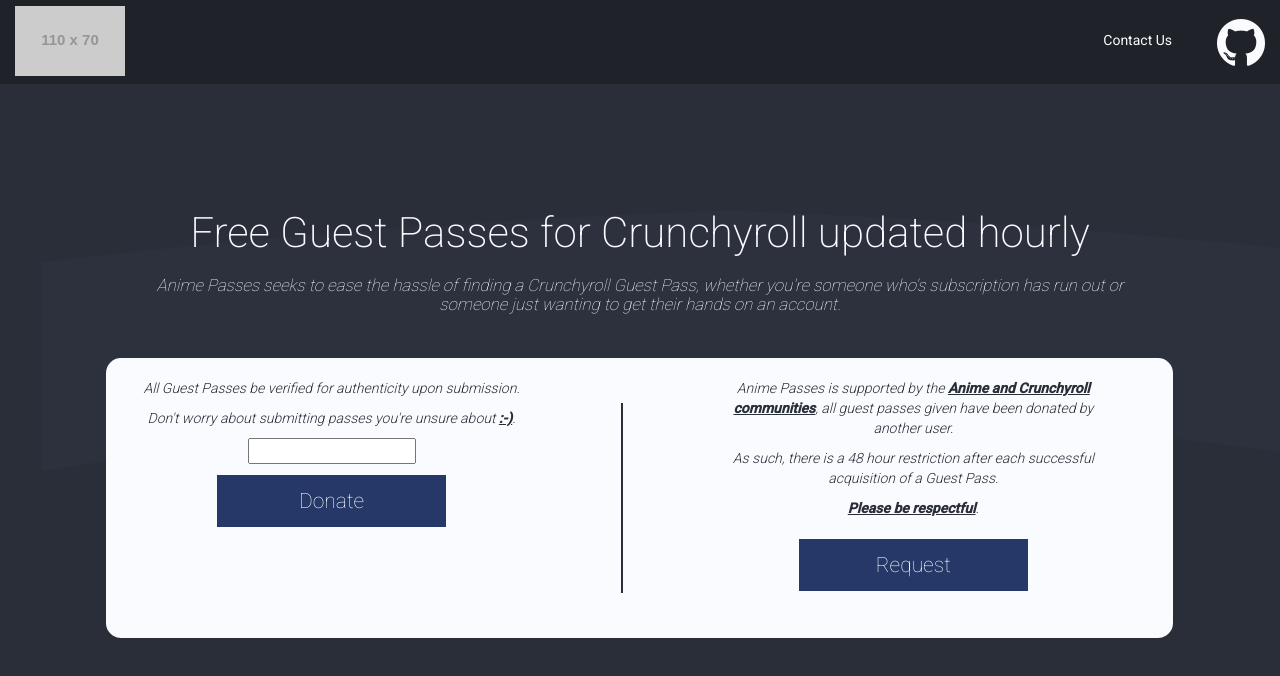
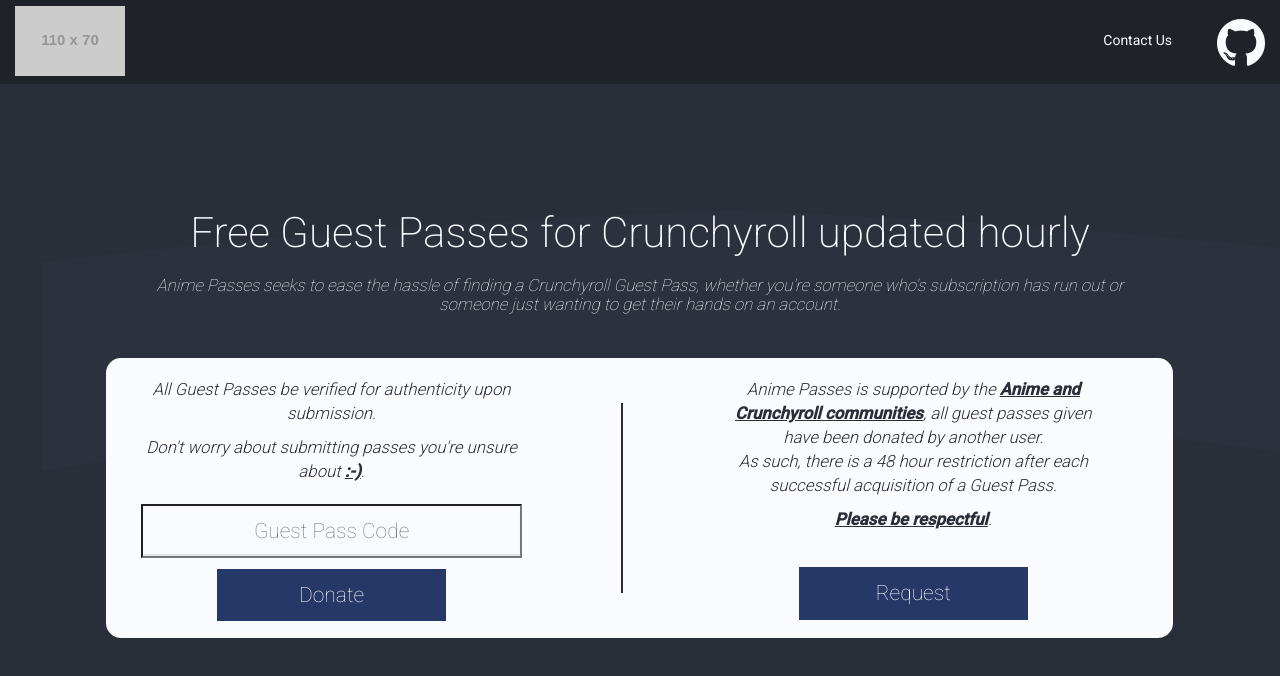
Before and after one commit to manny-douge/Anime-Passes, a React (Create React App) app: page / in a window 1280 px wide. Shown: the top 676 px of the page. Built offline with nearby package versions, Linux system fonts and the light colour scheme.

Commit message:
fixed text overlap

```diff
--- a/src/App.css
+++ b/src/App.css
@@ -58,7 +58,7 @@ body
 #main-content  p
 {
   font-weight: 300;
-  font-size: 100%;
+  font-size: 1.2em;
   font-style: italic;
 }
 /*proper margins for items within main-content (donate and request)*/
@@ -80,6 +80,9 @@ body
   padding: .45em;
   font-size: 1.5em;
   box-sizing: border-box;
+}
+.mc-text {
+  height: 9em;
 }
 .mc-btn:hover
 {
@@ -128,3 +131,6 @@ b
   font-weight: 100;
   text-align: center;
 }
+#request-btn {
+  margin-top: 3em;
+}
--- a/src/Components/CustomForm.js
+++ b/src/Components/CustomForm.js
@@ -34,13 +34,13 @@ class CustomForm extends Component {
       <form onSubmit={this.handleSubmit} style={{color:"black"}}>
       {buttonType==="donate" ? (
         <div>
-          <input value={this.state.value} onChange={this.handleChange} /><br />
+          <input id="donate-input" placeholder="Guest Pass Code" value={this.state.value} onChange={this.handleChange} />
           <input type="submit" value ="Donate" type="submit" className="btn mc-btn"/>
 
         </div>
       ):
       (
-        <input value ="Request" type="submit" className="btn mc-btn"/>
+        <input id="request-btn" value ="Request" type="submit" className="btn mc-btn"/>
       ) }
       </form>
     )
--- a/src/Components/PageContent.js
+++ b/src/Components/PageContent.js
@@ -20,8 +20,10 @@ function PageContent() {
 
   const donateDiv = (
     <div className="col-md-5 col-sm-5 col-xs-12 mc-item text-center" id="donate">
+    <div className="mc-text">
       <p>All Guest Passes be verified for authenticity upon submission.</p>
       <p>Don't worry about submitting passes you're unsure about <b>:-)</b>.</p>
+    </div>
     <CustomForm buttonType="donate"/>
 
     </div>
@@ -29,13 +31,14 @@ function PageContent() {
 
   const requestDiv = (
     <div className="col-md-5 col-sm-2 col-xs-12 mc-item">
+      <div className="mc-text">
         <p>Anime Passes is supported by the <b>Anime and Crunchyroll communities</b>, all
-    guest passes given have been donated by another user.</p>
-    <p>
+        guest passes given have been donated by another user.<br/>
         As such, there is a 48 hour restriction after each successful acquisition
         of a Guest Pass.
         </p>
         <p><b>Please be respectful</b>.</p>
+    </div>
     <CustomForm buttonType="request"/>
     </div>
 
--- a/src/mobileApp.css
+++ b/src/mobileApp.css
@@ -40,3 +40,9 @@
     font-size: 50px;
   }
 }
+
+@media screen and (min-width:770px) and (max-width: 1140px) {
+  #main-content  p{
+    font-size: 99%;
+  }
+}
```
Lines whose indentation alone changed are shown as unchanged.
